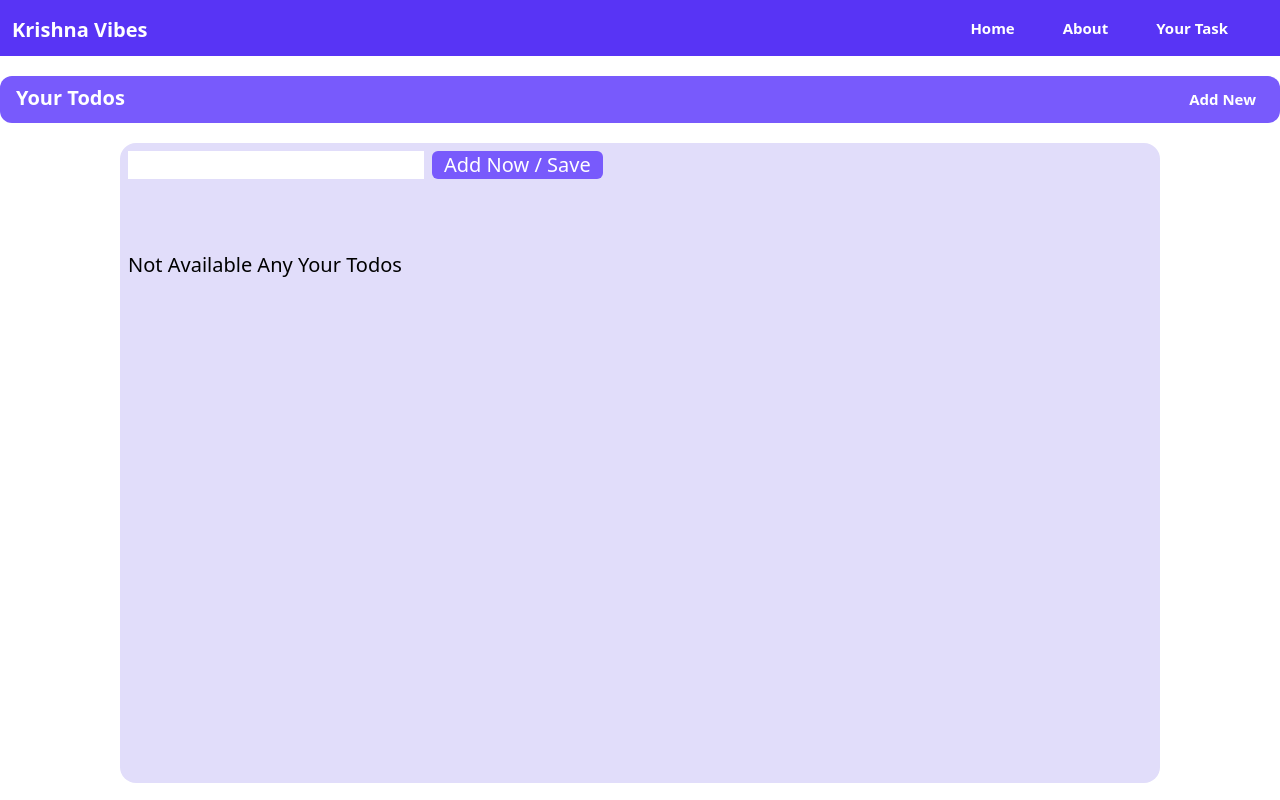
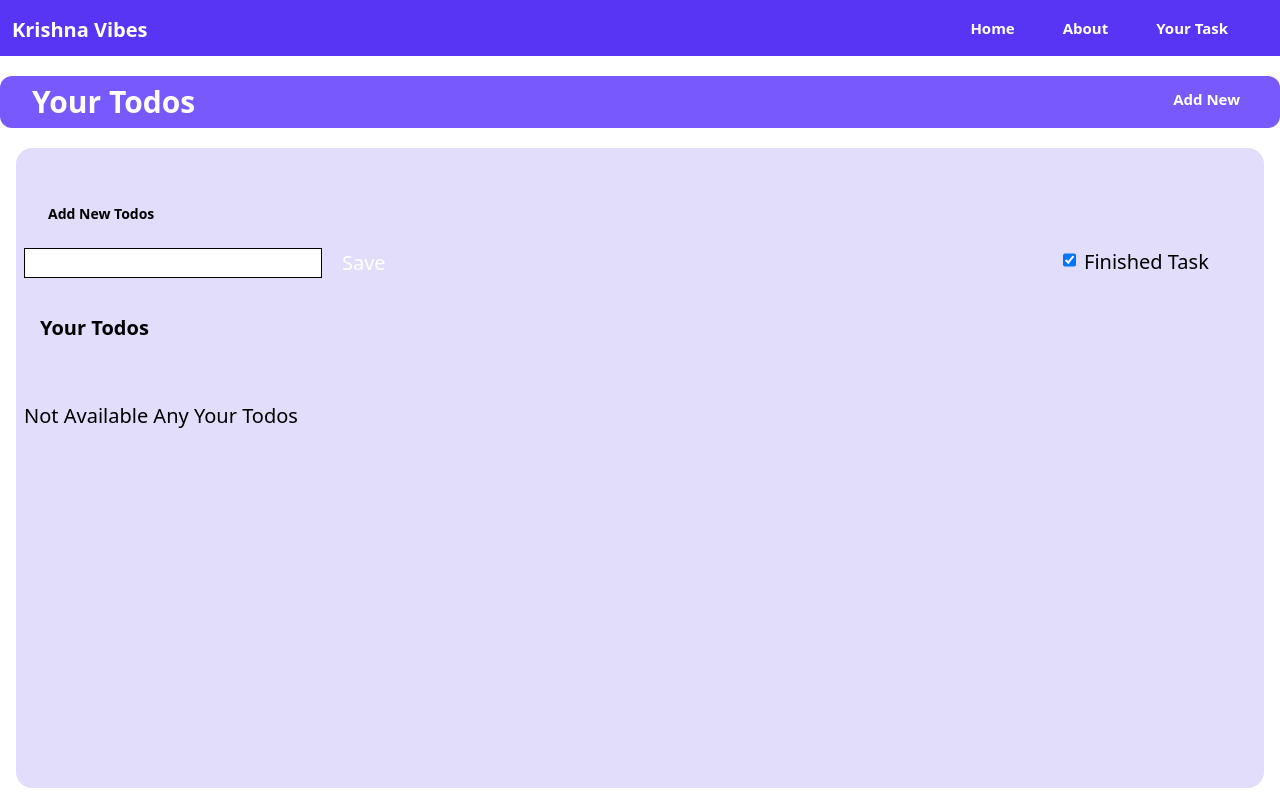
Before and after one commit to Vinaybosamiya/todo_list, a React (Vite) app in the folder TodoList/: page / in a window 1280 px wide. Built offline with nearby package versions, Linux system fonts and the light colour scheme.

Commit message:
Complete the todo lilst

```diff
--- a/TodoList/src/App.jsx
+++ b/TodoList/src/App.jsx
@@ -1,4 +1,3 @@
-// add edit functionality in this todo list
 import { useEffect, useState } from 'react'
 import Navbar from './components/navbar'
 import './App.css'
@@ -9,7 +8,7 @@ import { v4 as uuidv4 } from 'uuid';
 function App() {
   const [Todo, setTodo] = useState("")
   const [Todos, setTodos] = useState([])
-  // const [id, setid] = useState(0)
+  const [showFinished, setShowFinished] = useState(true)
 
   useEffect(() => {
 
@@ -24,7 +23,7 @@ function App() {
     JSON.parse = string → object/array (read back)
     */
     let todostr = localStorage.getItem("Todos");
-    if(todostr){
+    if (todostr) {
 
       let todos = JSON.parse(todostr)
       setTodos(todos)
@@ -74,6 +73,7 @@ localStorage.setItem("Todos", ...) → saves that string in browser storage unde
 
   const handleAdd = () => {
     // setid(id + 1)
+    // in bellow obj show "isCompleted" is decide to which todo throw a line on text when check the check box
     setTodos([...Todos, { id: uuidv4(), Todo, isCompleted: false }]) // Todos = old list + new one
     setTodo("");
     saveToLS();
@@ -97,41 +97,80 @@ localStorage.setItem("Todos", ...) → saves that string in browser storage unde
     saveToLS();
   }
 
+  const toggleFinished = (e) => {
+    setShowFinished(!showFinished)
+
+  }
 
   return (
     <>
       <Navbar />
-      <div className="container mx-auto text-white-t bg-purple-b my-5 rounded-xl px-2 ">
+      <div className="container mx-auto text-white-t bg-purple-b my-5 rounded-xl px-2 sm:px-4 md:px-6 w-full ">
         <div>
 
           <div className='flex justify-between p-2 '>
 
-            <h1 className='font-bold text-xl '>Your Todos</h1>
+            <h1 className='font-bold text-xl sm:text-2xl md:text-3xl'>Your Todos</h1>
             <div className="AddTodo">
               <h1 className="text-lg  rounded-2xl px-2 py-1  font-bold  text-[15px] hover:text-black-t hover:bg-white-b cursor-pointer"> Add New </h1>
             </div>
           </div>
         </div>
       </div>
-      <div className="Todos bg-lightPurple-b mx-30 rounded-2xl px-2 text-xl min-h-[80vh] top-2">
-        <div className="new-add-todo flex relative top-2">
 
-          <div className="input bg-white-b w-fit">
-            <input type="text" onChange={handleChange} value={Todo} />
+      <div className="Todos bg-lightPurple-b mx-4 rounded-2xl px-2 text-xl min-h-[80vh] top-2 ">
+        {/* <div className="Todos bg-lightPurple-b mx-4 sm:mx-6 md:mx-10 lg:mx-20 rounded-2xl px-2 sm:px-4 md:px-6 text-xl min-h-[80vh] mt-2"></div> */}
+        <div className="flex flex-col sm:flex-row items-center w-full m-0 p-0 gap-7">
+  <h1 className="relative top-5 sm:mx-4 md:mx-6 sm:my-6 md:my-9 font-bold 2xl:text-2xl sm:text-sm">
+    Add New Todos
+  </h1>
+  <div className="block md:hidden">
+    <input onChange={toggleFinished} type="checkbox" className="relative bottom-[3px]" checked={showFinished}/>
+    <label htmlFor="FinishTask" className="mx-2 w-full sm:w-48 text-center sm:text-left">
+      Finished Task
+    </label>
+  </div>
 </div>
 
-          <button onClick={handleAdd} className='bg-purple-b text-white-t rounded-md mx-2 px-3 cursor-pointer'>Add Now / Save </button>
+
+        <div className="new-add-todo flex relative top-2 w-full">
+
+
+
+
+
+
+          <div className='flex  bottom-9  w-full justify-between'>
+
+            <div className='flex'>
+              <input type="text" className='border input bg-white-b w-fit' onChange={handleChange} value={Todo} />
+              {/* <button onClick={handleAdd} disabled={Todo.length === 0} className={`hover:bg-purple-b text-white-t rounded-md mx-2 px-3 cursor-pointer bg-light-purple-b  ${Todo.length === 0 ? "bg-light-purple-b" : "bg-purple-b "}`}>Add Now / Save </button> */}
+              <button onClick={handleAdd} disabled={Todo.length === 0} className={`hover:bg-purple-b text-white-t rounded-md mx-2 px-3 cursor-pointer bg-light-purple-b  ${Todo.length === 0 ? "bg-light-purple-b" : "bg-purple-b "}`}> Save </button>
             </div>
+            <input onChange={toggleFinished} type="checkbox" className='hidden sm:block relative bottom-[3px]' checked={showFinished} />
 
+
+          </div>
+          <label htmlFor="FinishTask" className="mx-2 w-48 hidden sm:block">
+            Finished Task
+          </label>
+
+
+        </div>
+        <h1 className='relative top-5 mx-4 my-6 font-bold'>Your Todos </h1>
         {/* show dynamically todos */}
         {/* start for dynamically show  */}
         {Todos.length === 0 && <h1 className='my-20'>Not Available Any Your Todos</h1>}
         {Todos.map(item => {
 
           return (
-            <div key={item.id} className="btn h-full my-4 hover:bg-white-b flex justify-between border-2  items-center rounded-2xl relative top-4">
+            (showFinished || !item.isCompleted) &&
+            <div key={item.id}>
+              <div className="btn h-full my-4 hover:bg-white-b flex justify-between border-2  items-center rounded-2xl relative top-4">
+
                 <div className='flex mx-4 gap-5'>
-                <input type="checkbox"  checked={item.isCompleted}   onChange={handleCheckbox} value={item.isCompleted} name={item.id} id="" />
+
+                  <input type="checkbox" checked={item.isCompleted} onChange={handleCheckbox} name={item.id} id="" />
                   <h3 className={`${item.isCompleted ? "line-through" : ""} px-4 my-3 text-justify`} >{item.Todo}</h3>
                 </div>
                 <ul className='flex flex-row-reverse px-3 '>
@@ -140,6 +179,7 @@ localStorage.setItem("Todos", ...) → saves that string in browser storage unde
                   <li><button onClick={(e) => { handleEdit(e, item.id) }} className='px-2 cursor-pointer  relative  hover:text-white-t hover:bg-purple-b rounded'>Edit</button></li>
                   <li><button onClick={(e) => { handleDelete(e, item.id) }} className='px-2 cursor-pointer relative  hover:text-white-t hover:bg-purple-b rounded' >Delete</button></li>
                 </ul>
+              </div>
             </div>)
         })}
         {/* end for show dynamically  */}
```
Lines whose indentation alone changed are shown as unchanged.
